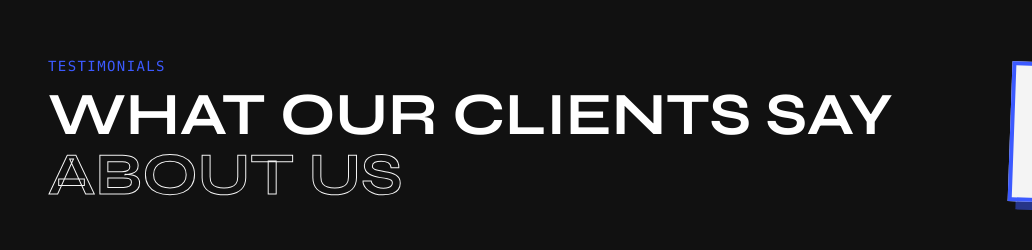
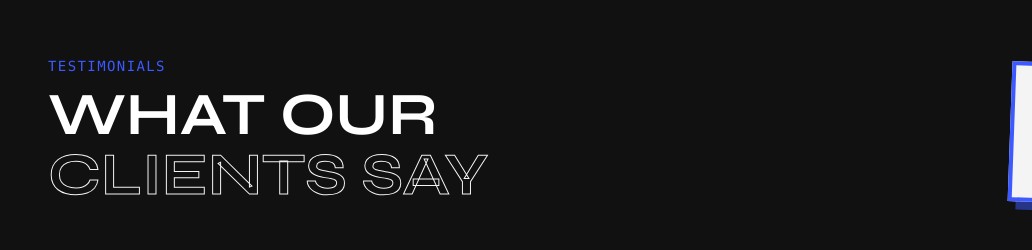
Before and after one commit to edwardcxs/RMStudio, a plain HTML site: page index.html in a window 1280 px wide. Shown: the part 9180-9430 px from the top of the page, 0-1032 px from the left. Drawn offline with nearby package versions, Linux system fonts and the light colour scheme; grey boxes are pictures that could not be loaded.

Commit message:
Update testimonials heading text

```diff
--- a/index.html
+++ b/index.html
@@ -1140,7 +1140,7 @@
             <div>
                 <span class="font-mono text-[#3C5AFF] text-sm tracking-widest">TESTIMONIALS</span>
                 <h2 class="font-syne font-bold text-4xl md:text-6xl text-white mt-2">
-                    WHAT OUR CLIENTS SAY<br> <span class="text-stroke">ABOUT US</span>
+                    WHAT OUR <br> <span class="text-stroke">CLIENTS SAY</span>
                 </h2>
             </div>
 
```
